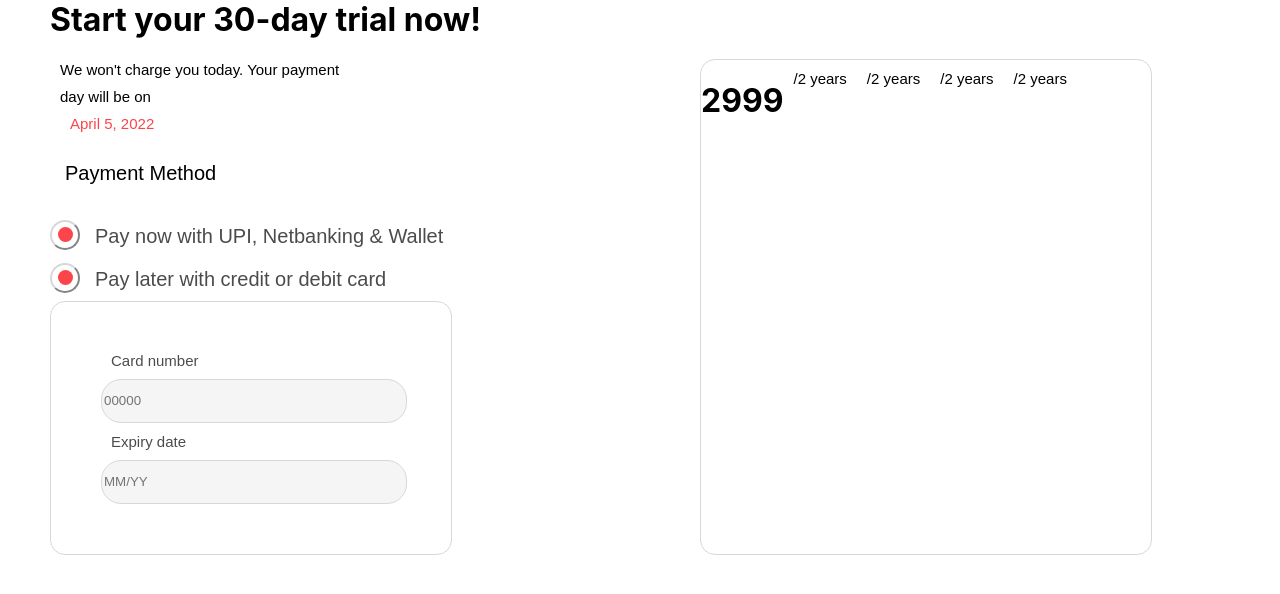
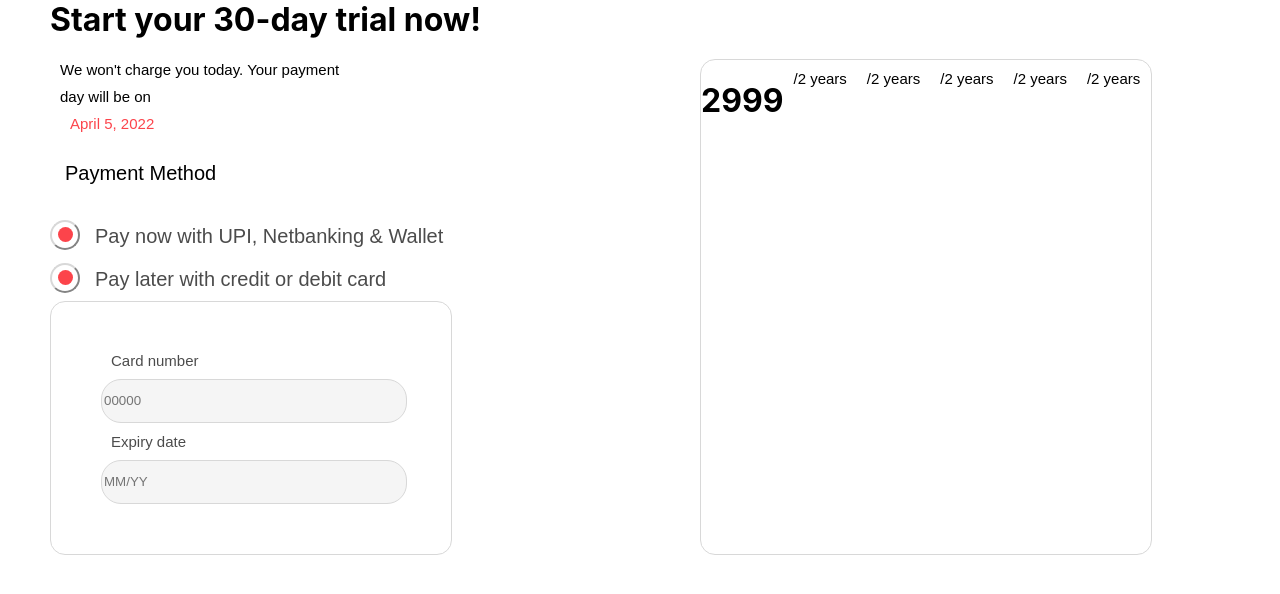
Before and after one commit to sazzad9911/simira-club-ui, a React (Create React App) app: page /Checkout in a window 1280 px wide. Shown: the part 168-762 px from the top of the page. Built offline with nearby package versions, Linux system fonts and the light colour scheme; no server answers.

Commit message:
Update Checkout.js

```diff
--- a/src/Screens/Checkout.js
+++ b/src/Screens/Checkout.js
@@ -37,7 +37,7 @@ function Checkout() {
                 <h1>2999</h1>
                 <p>/2 years</p>
                 <p>/2 years</p>
-                <p>/2 years</p><p>/2 years</p>
+                <p>/2 years</p><p>/2 years</p><p>/2 years</p>
             </div>
         </div>
     );
```
